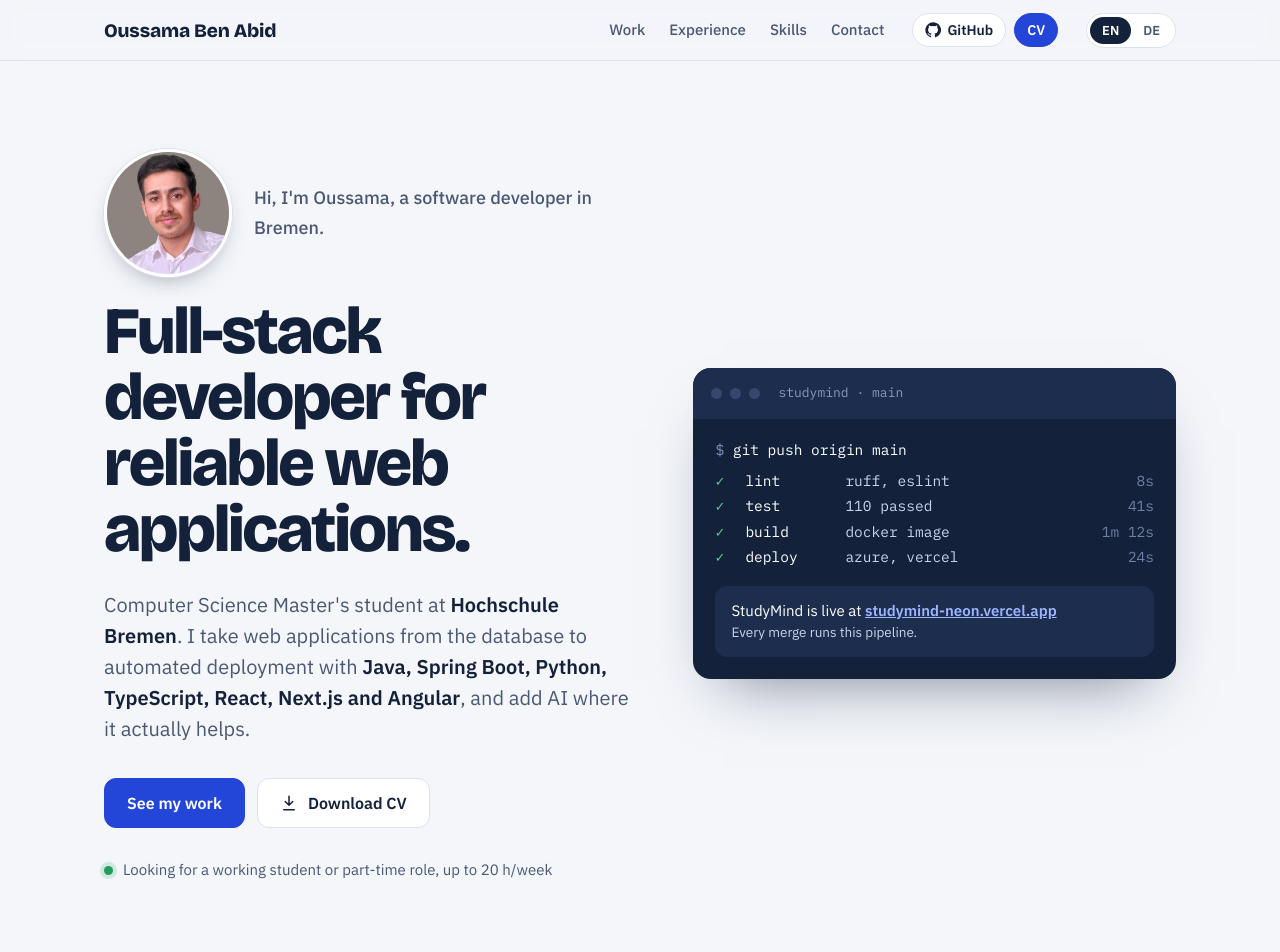
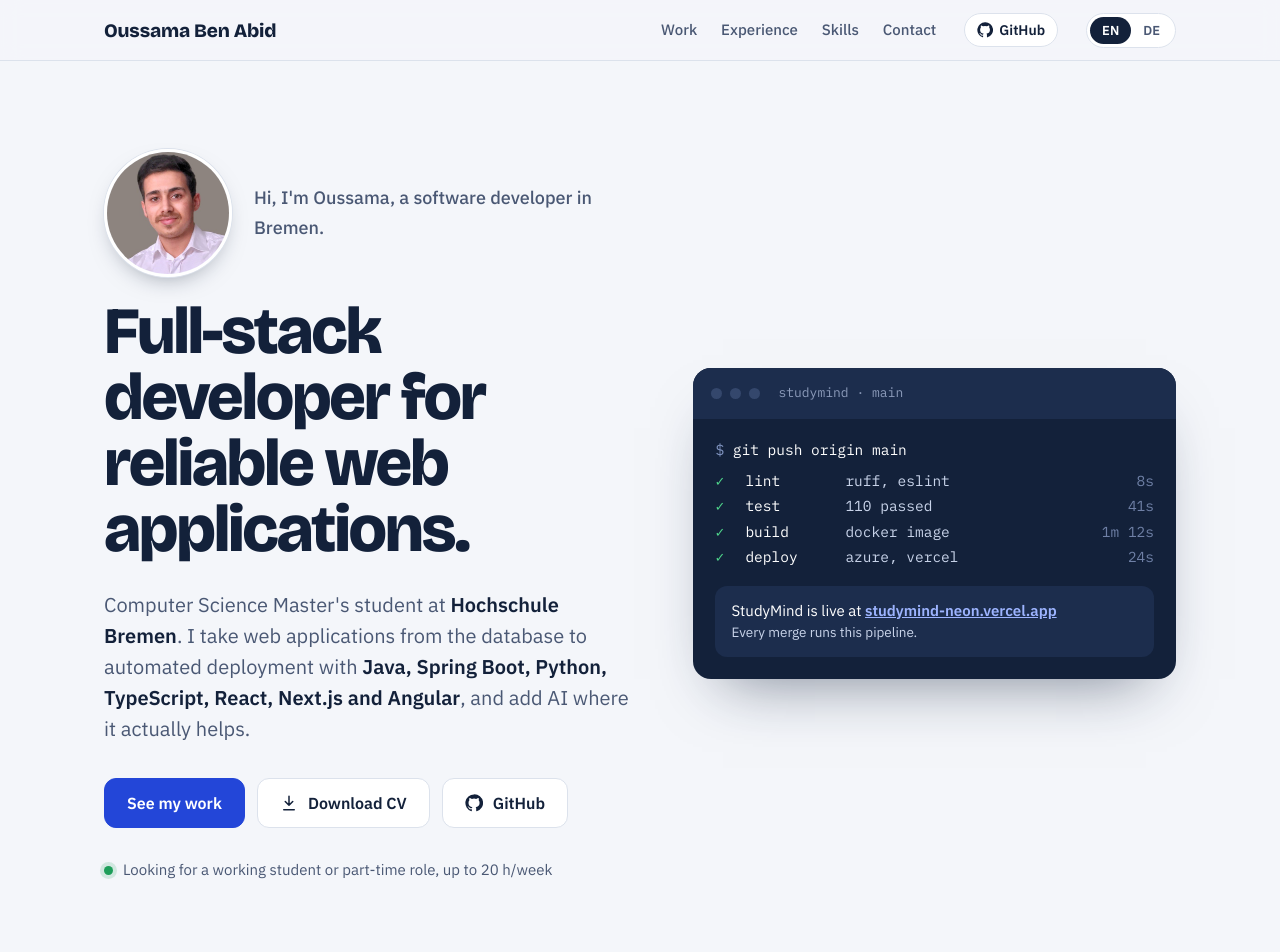
Before and after one commit to oussama-abid/portfolio, a plain HTML site: page index.html in a window 1280 px wide. Shown: the top 952 px of the page. Drawn offline with nearby package versions, Linux system fonts and the light colour scheme.

Commit message:
Add GitHub button to the intro

```diff
--- a/index.html
+++ b/index.html
@@ -303,7 +303,6 @@
     </nav>
     <div class="quick">
       <a class="qbtn" href="https://github.com/oussama-abid" target="_blank" rel="noopener" aria-label="GitHub"><svg viewBox="0 0 24 24" aria-hidden="true"><path fill="currentColor" d="M12 .5a11.5 11.5 0 0 0-3.64 22.41c.58.1.79-.25.79-.56v-2c-3.2.7-3.88-1.37-3.88-1.37-.53-1.33-1.28-1.69-1.28-1.69-1.05-.71.08-.7.08-.7 1.16.08 1.77 1.19 1.77 1.19 1.03 1.77 2.7 1.26 3.36.96.1-.75.4-1.26.73-1.55-2.55-.29-5.24-1.28-5.24-5.69 0-1.26.45-2.29 1.19-3.1-.12-.29-.52-1.46.11-3.05 0 0 .97-.31 3.17 1.18a11 11 0 0 1 5.78 0c2.2-1.49 3.17-1.18 3.17-1.18.63 1.59.23 2.76.11 3.05.74.81 1.19 1.84 1.19 3.1 0 4.42-2.69 5.39-5.26 5.68.41.36.78 1.06.78 2.14v3.17c0 .31.21.67.8.56A11.5 11.5 0 0 0 12 .5z"/></svg><span>GitHub</span></a>
-      <a class="qbtn solid" href="Lebenslauf_Oussama_Ben_Abid.pdf" target="_blank" rel="noopener"><span lang="en">CV</span><span lang="de">Lebenslauf</span></a>
     </div>
     <div class="lang" role="group" aria-label="Language">
       <button type="button" data-set-lang="en" aria-pressed="true">EN</button>
@@ -328,6 +327,7 @@
             <svg viewBox="0 0 24 24" fill="none" stroke="currentColor" stroke-width="2" stroke-linecap="round" stroke-linejoin="round" aria-hidden="true"><path d="M12 3v12m0 0l-5-5m5 5l5-5M5 21h14"/></svg>
             <span lang="en">Download CV</span><span lang="de">Lebenslauf herunterladen</span>
           </a>
+          <a class="btn" href="https://github.com/oussama-abid" target="_blank" rel="noopener"><svg viewBox="0 0 24 24" aria-hidden="true"><path fill="currentColor" d="M12 .5a11.5 11.5 0 0 0-3.64 22.41c.58.1.79-.25.79-.56v-2c-3.2.7-3.88-1.37-3.88-1.37-.53-1.33-1.28-1.69-1.28-1.69-1.05-.71.08-.7.08-.7 1.16.08 1.77 1.19 1.77 1.19 1.03 1.77 2.7 1.26 3.36.96.1-.75.4-1.26.73-1.55-2.55-.29-5.24-1.28-5.24-5.69 0-1.26.45-2.29 1.19-3.1-.12-.29-.52-1.46.11-3.05 0 0 .97-.31 3.17 1.18a11 11 0 0 1 5.78 0c2.2-1.49 3.17-1.18 3.17-1.18.63 1.59.23 2.76.11 3.05.74.81 1.19 1.84 1.19 3.1 0 4.42-2.69 5.39-5.26 5.68.41.36.78 1.06.78 2.14v3.17c0 .31.21.67.8.56A11.5 11.5 0 0 0 12 .5z"/></svg>GitHub</a>
         </div>
         <p class="status"><i aria-hidden="true"></i><span lang="en">Looking for a working student or part-time role, up to 20 h/week</span><span lang="de">Auf der Suche nach einer Werkstudenten- oder Teilzeitstelle (bis 20 Std./Woche)</span></p>
       </div>
```
